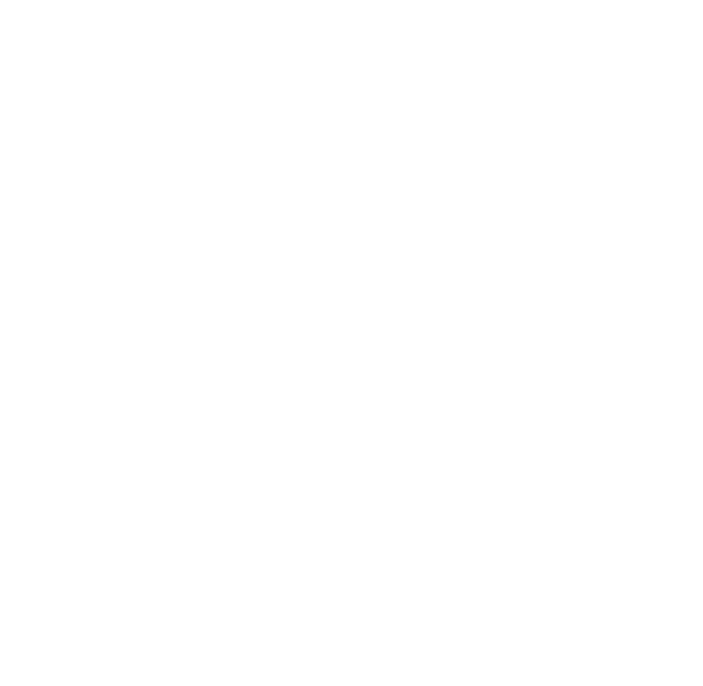
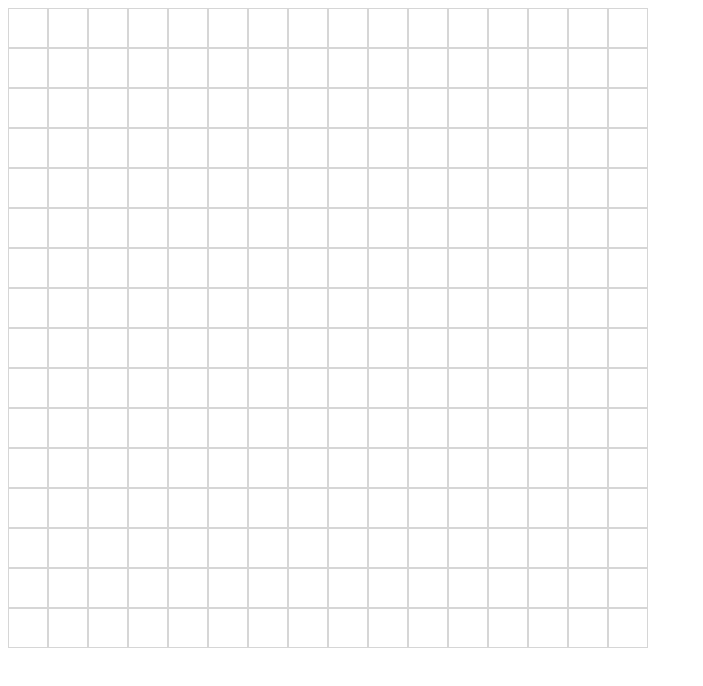
Before and after one commit to tithoft/etch-a-sketch, a plain HTML site: page index.html in a window 1280 px wide. Shown: the whole page, without its empty margins (0-703 px from the left). Drawn offline with Linux system fonts and the light colour scheme.

Commit message:
Created CSS file to display grid and squares index
container.

```diff
--- a/index.html
+++ b/index.html
@@ -4,6 +4,7 @@
     <meta charset="UTF-8">
     <meta name="viewport" content="width=device-width, initial-scale=1.0">
     <title>Document</title>
+    <link rel="stylesheet" href="style.css">
 </head>
 <body>
     <div class="container"></div>
--- a/style.css
+++ b/style.css
@@ -3,3 +3,11 @@
     flex-wrap: wrap;
     width: 640px;
 }
+
+.square {
+    width: 40px;
+    height: 40px;
+    border: 1px solid rgba(0, 0, 0, 0.159);
+    box-sizing: border-box;
+    background-color: white;
+}
```
